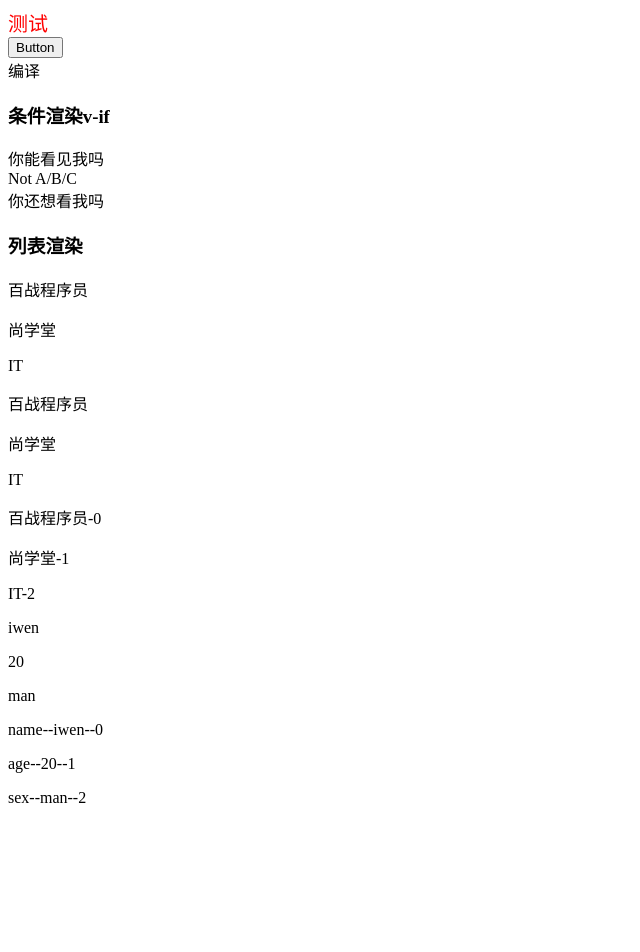
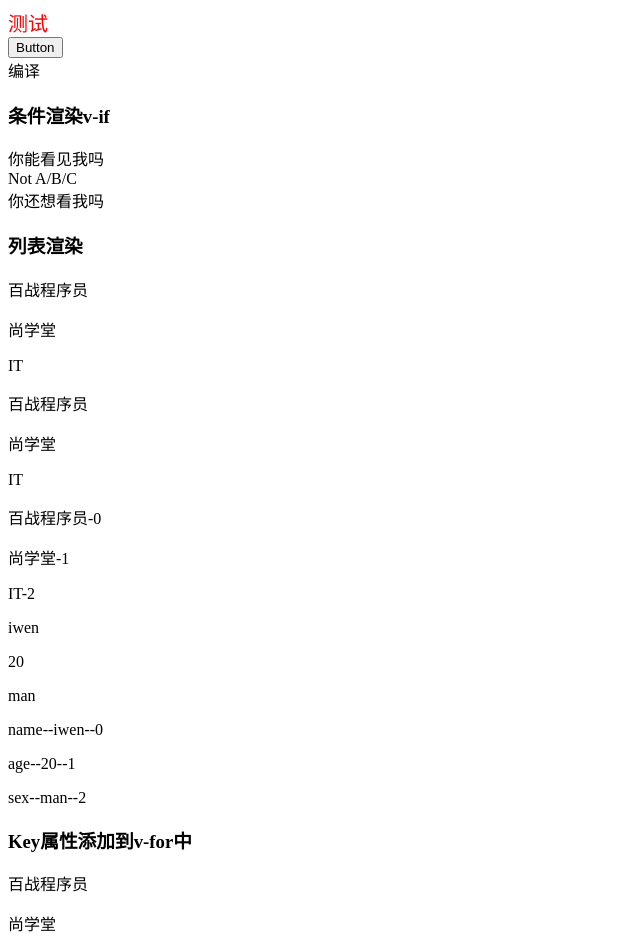
Before and after one commit to recursionBlack/vue3learn, a Vue app in the folder vue-project/: page / in a window 1280 px wide. Shown: the top 952 px of the page, without its empty margins (0-640 px from the left). Before the commit the page ends 823 px from the top, so only its background shows below. Built offline with nearby package versions, Linux system fonts and the light colour scheme; the HTML template or start-up script is replaced by a standard one.

Commit message:
91，列表渲染中的key使用

```diff
--- a/vue-project/src/App.vue
+++ b/vue-project/src/App.vue
@@ -2,10 +2,12 @@
   <HelloWorld msg=" You did it!" />
   <IfDemo />
   <ListDemo />
+  <KeyDemo />
 </template>
 
 <script setup lang="ts">
 import HelloWorld from './components/HelloWorld.vue'
 import IfDemo from './components/IfDemo.vue'
 import ListDemo from './components/ListDemo.vue'
+import KeyDemo from './components/KeyDemo.vue'
 </script>
--- /dev/null
+++ b/vue-project/src/components/KeyDemo.vue
@@ -0,0 +1,13 @@
+<template>
+  <h3>Key属性添加到v-for中</h3>
+  <p v-for="(item, index) in names" :key="index">{{ item }}</p>
+</template>
+
+<script setup lang="ts">
+import { ref } from 'vue'
+
+const names = ref(['百战程序员', '尚学堂', 'IT'])
+
+// 为了给vue一个提示，以便它追踪每个节点的标识，从而重用和重新排序现有的元素（而不是因为位置调整导致的重新渲染）
+// 你需要为每个元素对应的块，提供一个唯一的key attribute：
+</script>
```
